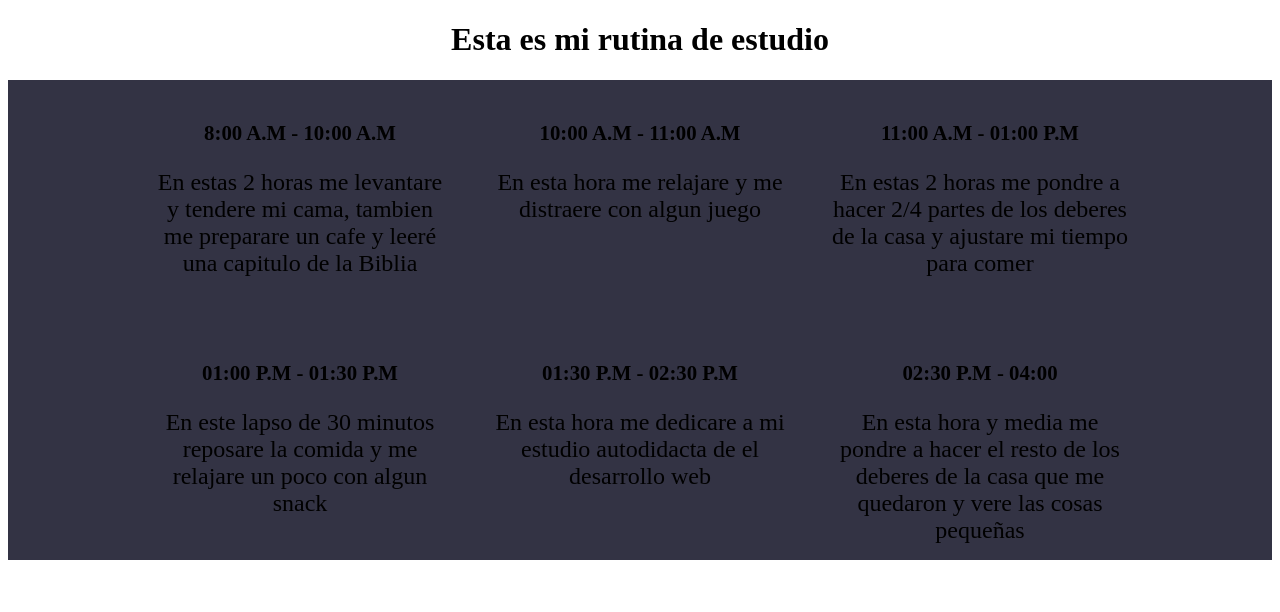
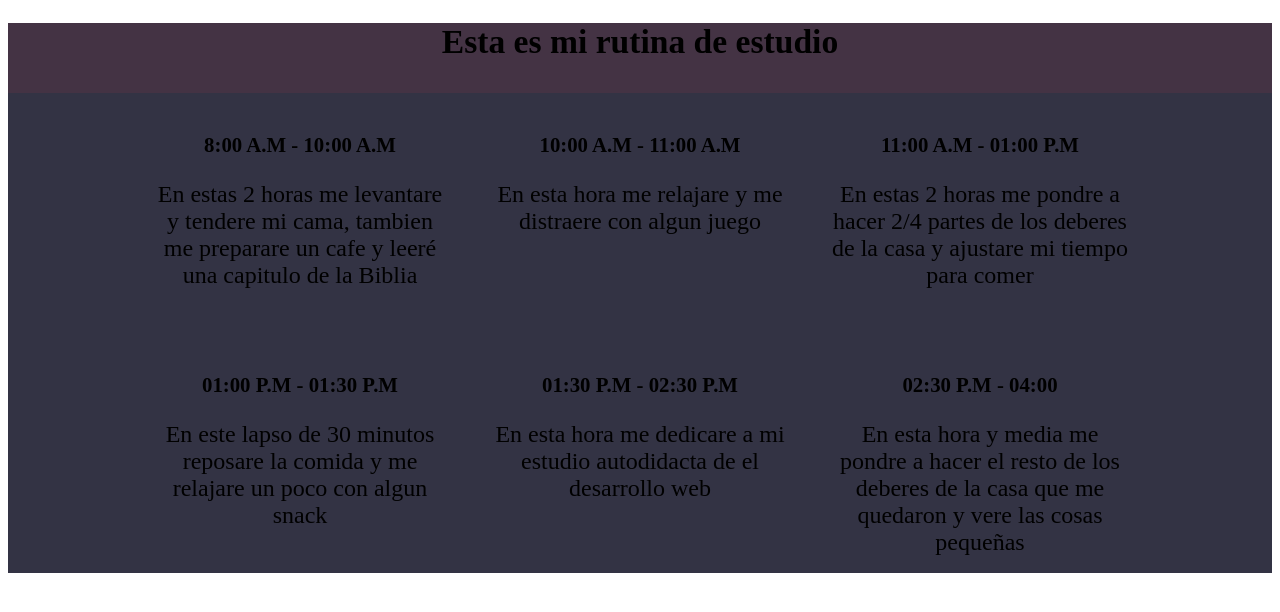
Before and after one commit to BrianP0/Rutina, a plain HTML site: page index.html in a window 1280 px wide. Drawn offline with Linux system fonts and the light colour scheme.

Commit message:
Agrego el bar-nav

```diff
--- a/estilo.css
+++ b/estilo.css
@@ -1,5 +1,6 @@
 *{
 	/*background-color: #344;*/
+	/*box-sizing: border-box;*/
 }
 
 #contenedor{
@@ -8,6 +9,18 @@
 	flex-wrap: wrap;
 	background-color: #334;
 
+
+}
+
+.bar-nav{
+	background-color: #434;
+	width: 100%;
+	height: 70px;
+
+}
+
+h1{
+	font-size: 2.1em;
 
 }
 
--- a/index.html
+++ b/index.html
@@ -7,7 +7,10 @@
 	<link rel="stylesheet" type="text/css" href="estilo.css">
 </head>
 <body>
-	<h1 class="title">Esta es mi rutina de estudio</h1>
+	<div class="bar-nav">
+	   <h1 class="title">Esta es mi rutina de estudio</h1>
+    </div>
+
 <div id="contenedor">
 	<div class="estudio">
 		<h3>8:00 A.M - 10:00 A.M</h3>
```
